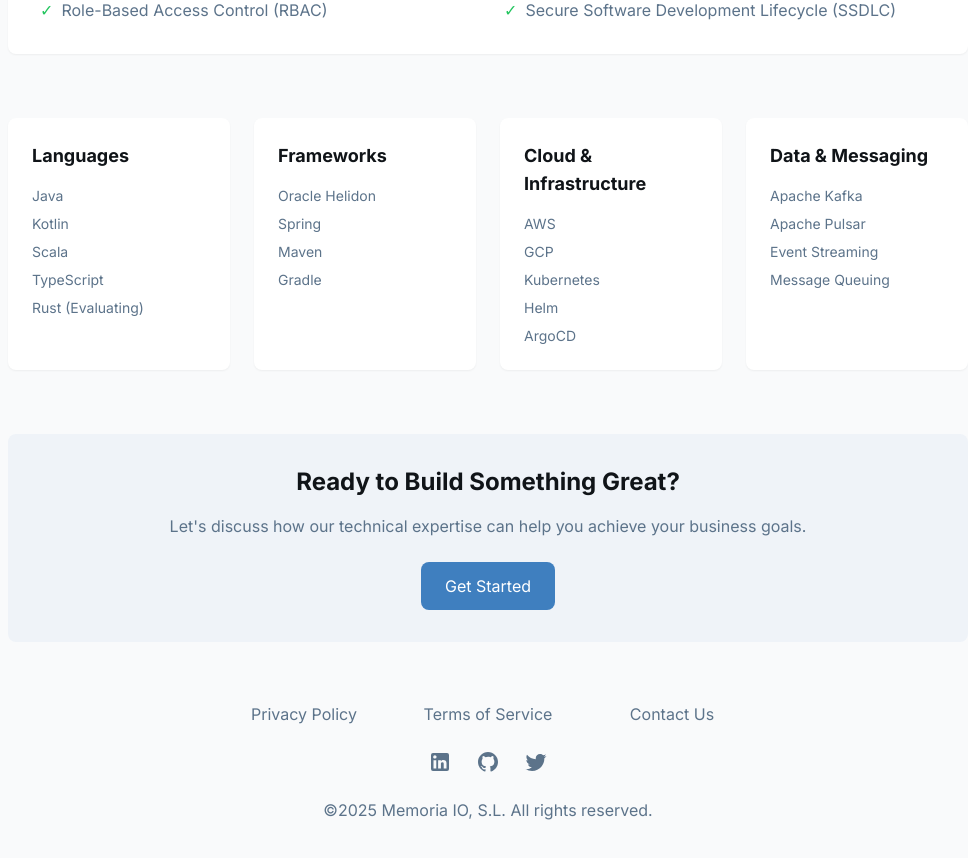
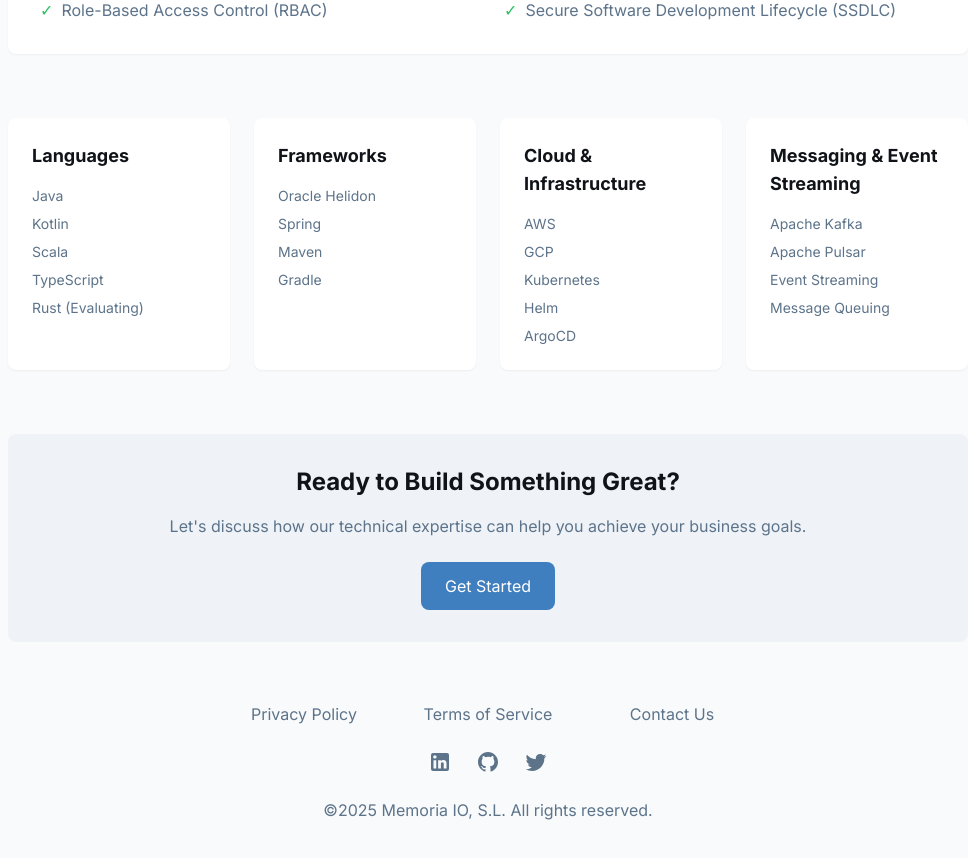
Before and after one commit to memoria-io/memoria-io.github.io, a Vue app: page /engineering in a window 1280 px wide. Shown: the part 950-1808 px from the top of the page, without its empty margins (152-1120 px from the left). Built offline with nearby package versions, Linux system fonts and the light colour scheme.

Commit message:
clean up

```diff
--- a/src/pages/Engineering.vue
+++ b/src/pages/Engineering.vue
@@ -158,7 +158,7 @@
           </div>
 
           <div class="bg-white rounded-lg p-6 shadow-sm">
-            <h3 class="text-[#101418] text-lg font-semibold mb-4">Data & Messaging</h3>
+            <h3 class="text-[#101418] text-lg font-semibold mb-4">Messaging & Event Streaming</h3>
             <ul class="space-y-2 text-[#5c738a] text-sm">
               <li>Apache Kafka</li>
               <li>Apache Pulsar</li>
```
